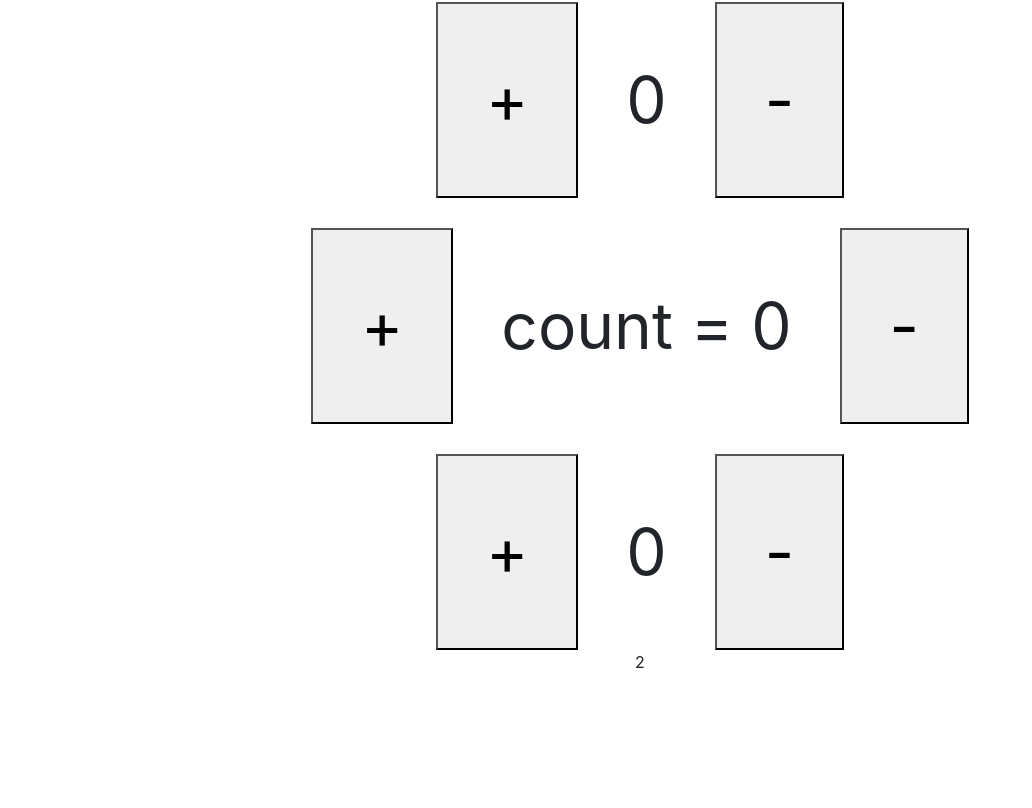
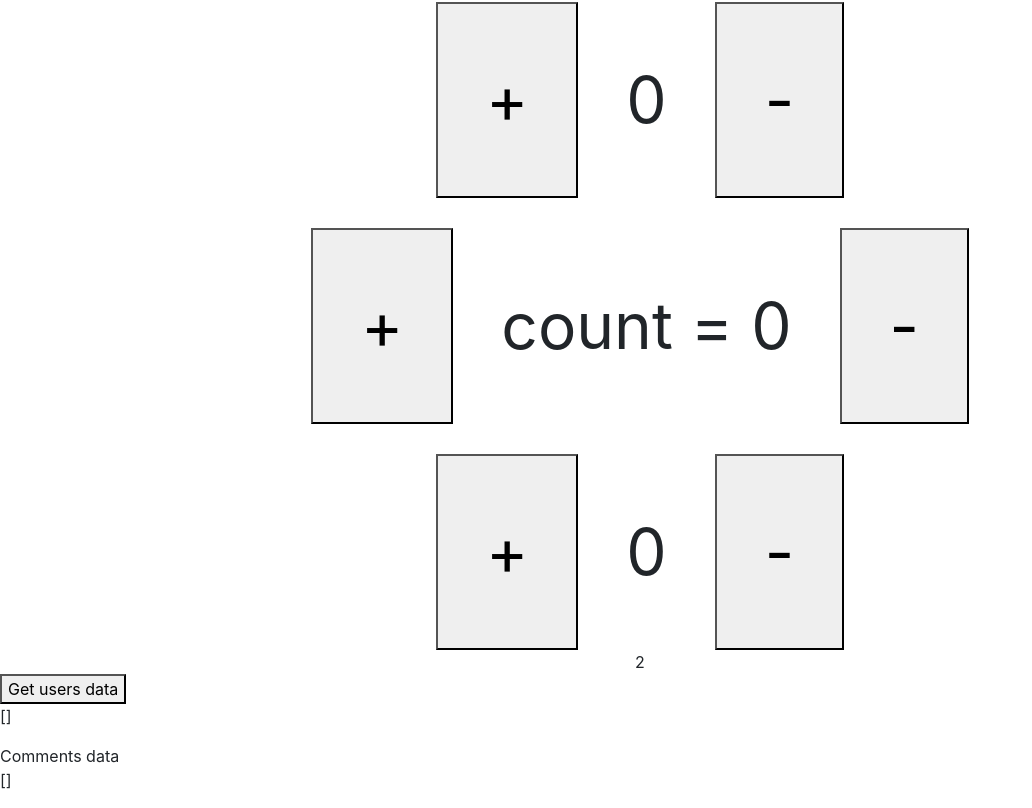
Before and after one commit to leanhvu21042001/reactjs-cra-template, a React (Create React App) app: page / in a window 1280 px wide. Shown: the part 480-1288 px from the top of the page, without its empty margins (0-1032 px from the left). Before the commit the page ends 1154 px from the top, so only its background shows below. Built offline with nearby package versions, Linux system fonts and the light colour scheme; no server answers.

Commit message:
useCallback

```diff
--- a/src/App.js
+++ b/src/App.js
@@ -1,4 +1,5 @@
 import './App.css'
+import UseCallback from './FunctionalComponents/useCallback/UseCallback'
 import { CountContextProvider } from './FunctionalComponents/useContext/CountContext'
 import CounterUseContext from './FunctionalComponents/useContext/Counter'
 import CounterEffect from './FunctionalComponents/useEffect/Counter'
@@ -19,6 +20,8 @@ function App() {
       </CountContextProvider>
 
       <CounterUseMemo />
+
+      <UseCallback />
     </div>
   )
 }
--- /dev/null
+++ b/src/FunctionalComponents/useCallback/UseCallback.js
@@ -0,0 +1,52 @@
+import React, { useCallback, useEffect, useState } from 'react'
+
+export default function UseCallback() {
+  const [users, setUsers] = useState(() => [])
+
+  // Mỗi lần setUsers được thực thi, biến getData được tạo lại.
+  // và sẽ tạo một vùng nhớ khác vớ getData ban đầu.
+  // const getData = type => {
+  //   return fetch(`https://reqres.in/api/${type}`)
+  // }
+
+  // * Chỉ thực hiện tạo một lần hàm lấy dữ liệu.
+  const getData = useCallback(type => {
+    return fetch(`https://reqres.in/api/${type}`)
+  }, [])
+
+  const handleClick = () => {
+    getData('users')
+      .then(res => res.json())
+      .then(users => setUsers(users))
+      .catch(err => console.log(err.message))
+  }
+
+  return (
+    <div>
+      <button onClick={handleClick}>Get users data</button>
+      <p>{JSON.stringify(users)}</p>
+      <Comments getData={getData} />
+    </div>
+  )
+}
+const Comments = ({ getData }) => {
+  const [comments, setComments] = useState(() => [])
+
+  // Thêm DependencyList để muốn xác nhận khi một component được load lại thì.
+  // hàm getData sẽ được tạo lại một cái mới, vậy nên useEffect hiểu điểu thay đổi,
+  // và thực hiện fetch dữ liệ comments lại một lần nữa.
+  useEffect(() => {
+    console.log('Get comments data')
+    getData('comments')
+      .then(res => res.json())
+      .then(comments => setComments(comments))
+      .catch(err => console.log(err.message))
+  }, [getData])
+
+  return (
+    <div>
+      <div>Comments data</div>
+      <p>{JSON.stringify(comments)}</p>
+    </div>
+  )
+}
```
